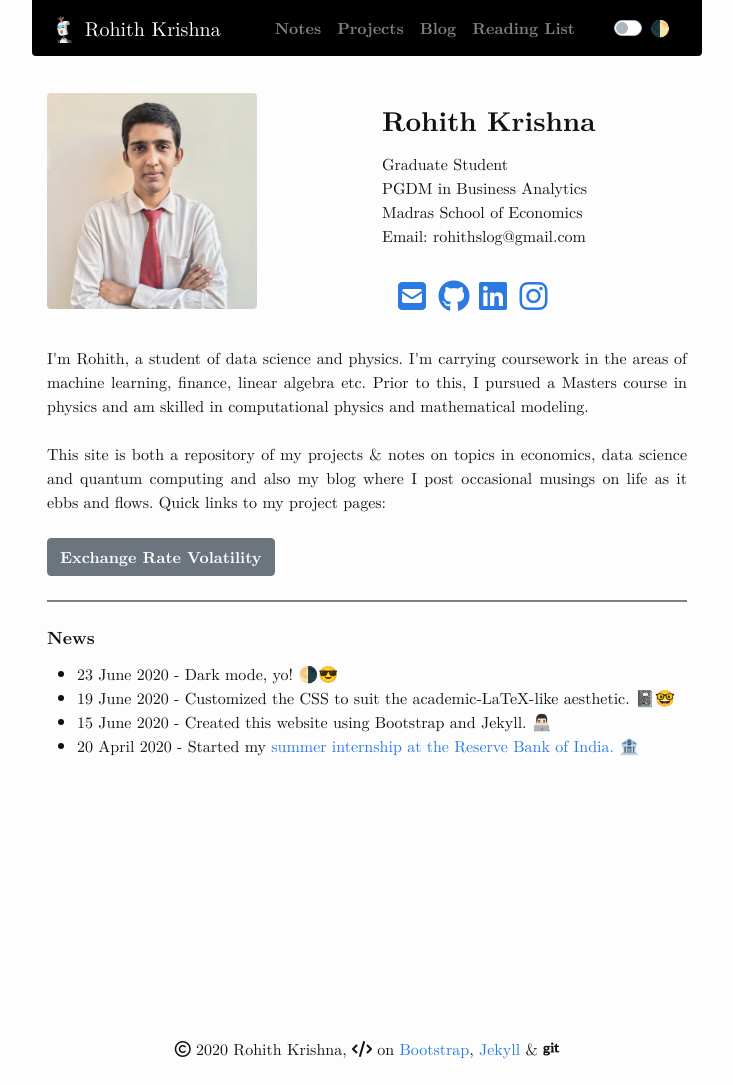
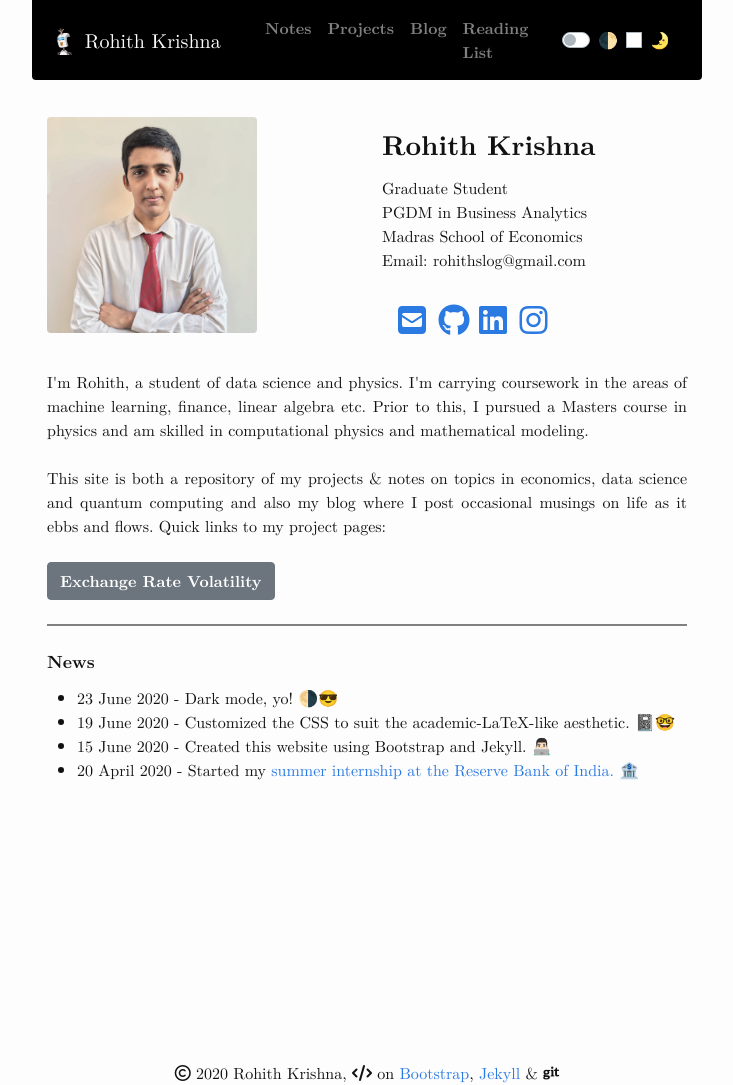
Before and after one commit to rohithmay/rohithmay.github.io, a Jekyll site: the page built from index.md, in a window 1280 px wide. Shown: the whole page, without its empty margins (273-1006 px from the left). Built offline with Jekyll 4.4.1, drawn with Linux system fonts in a browser that asks for light colours; nearby versions of some CDN libraries; a style sheet for code colours, icons or effects is not loaded; before the commit the page ends 1061 px from its top, so only the background shows below that.

Commit message:
Update navbar.html

```diff
--- a/_includes/navbar.html
+++ b/_includes/navbar.html
@@ -34,7 +34,15 @@
           <script src="dark-mode-switch.min.js"></script>
         </div>
 
-
+        <div class="nav-link">
+            <a data-toggle="tooltip"
+                     data-placement="bottom"
+                     title="Dark Mode">
+            <label class="custom-control-label" for="darkSwitch">
+            🌛
+            </label></a>
+          <script src="dark-mode-switch.min.js"></script>
+        </div>
 
 
 
```
